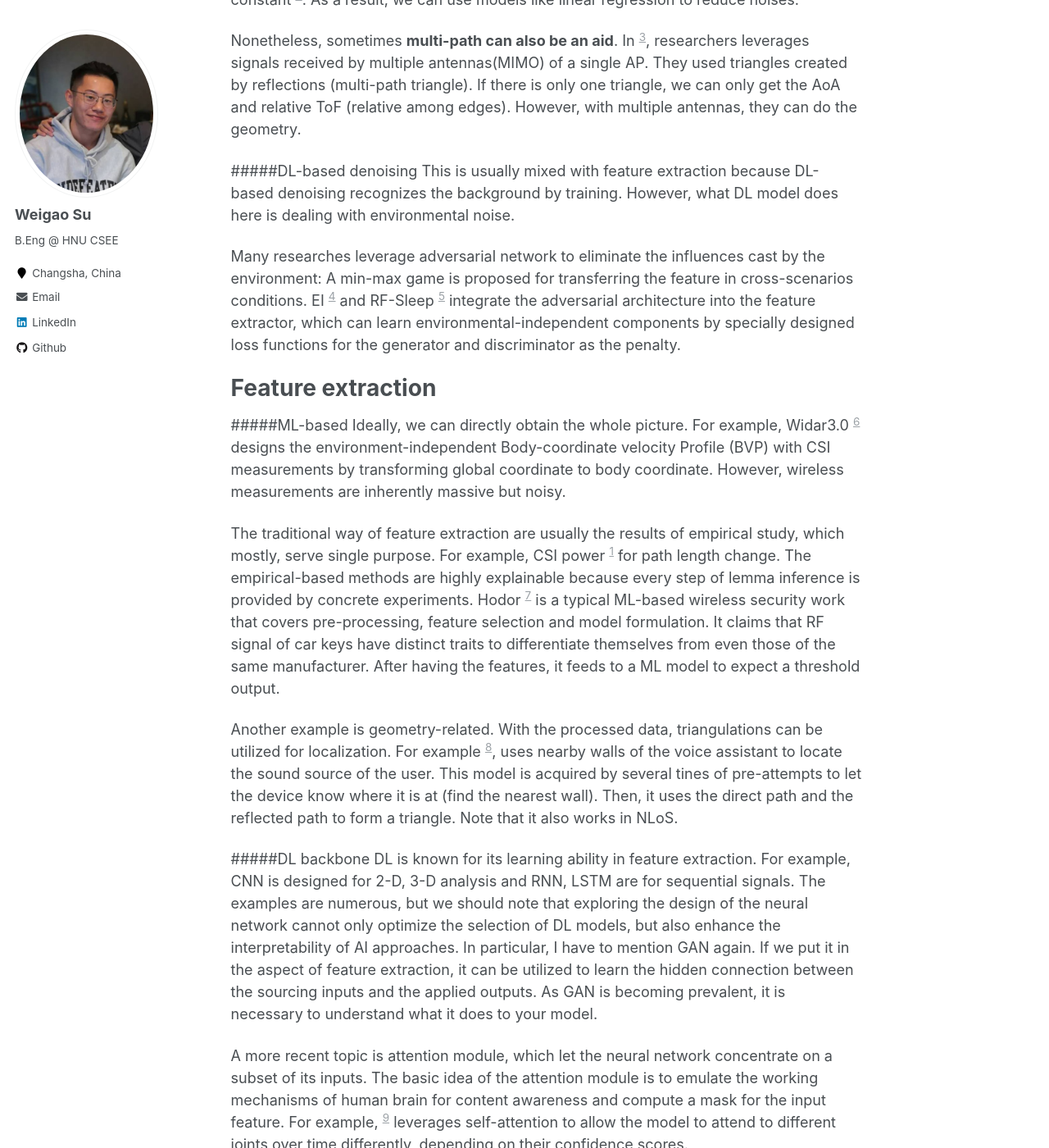
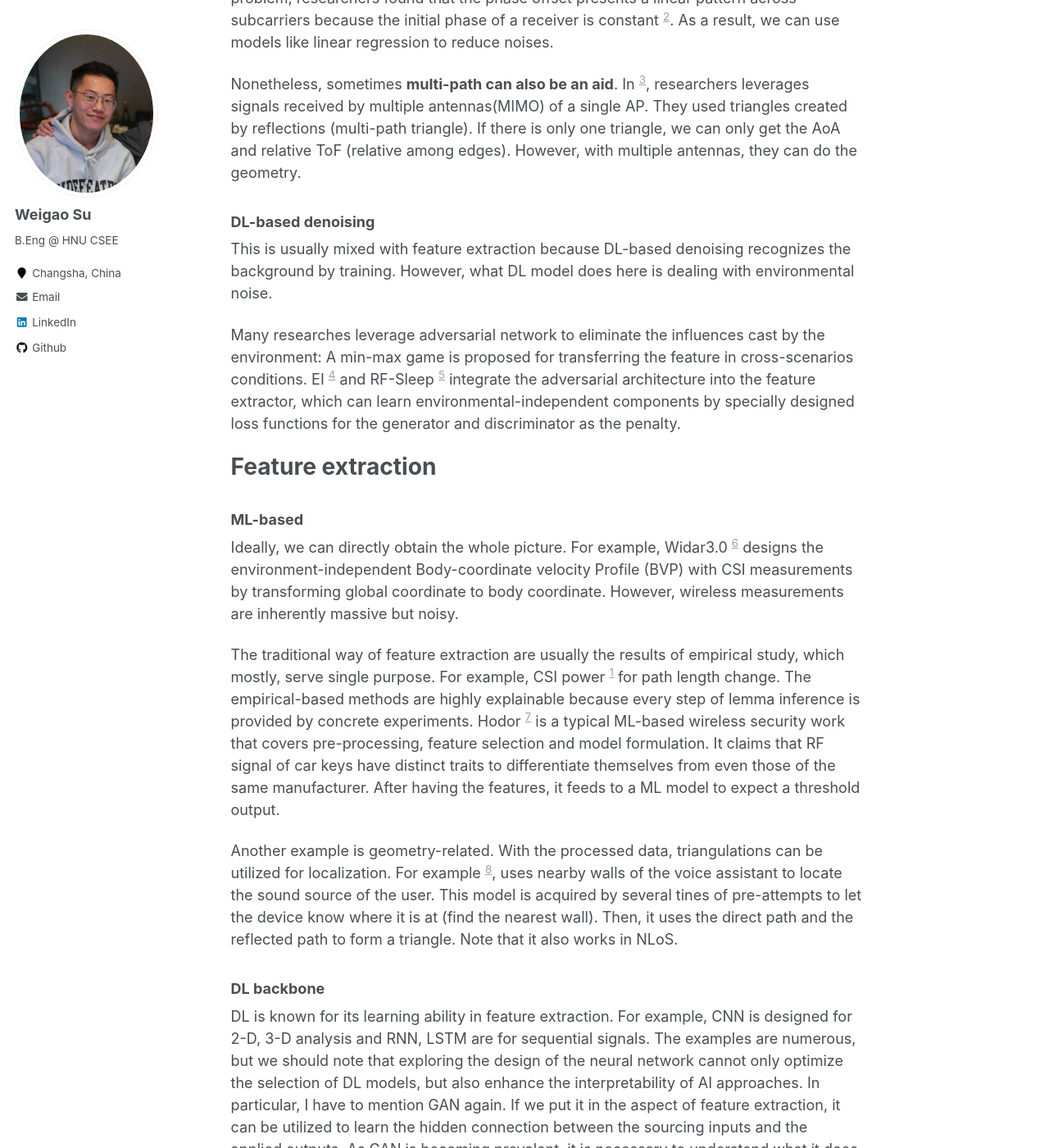
Before and after one commit to wegul/wegul.github.io, a Jekyll site: the page built from _posts/2020-12-10-Security.md, in a window 1280 px wide and 1400 px high, scrolled down 1012 px. Shown: the whole window at 82% size. Built offline with Jekyll 4.4.1, drawn with Linux system fonts in a browser that asks for light colours; some of the changed text lies outside the part shown.

Commit message:
Update 2020-12-10-Security.md

```diff
--- a/_posts/2020-12-10-Security.md
+++ b/_posts/2020-12-10-Security.md
@@ -26,12 +26,12 @@ Be that as it may, DL is not the cure-all. The  lack of interpretability makes s
 
 Pre-processing
 ===
-#####Model-based denoising
+### Model-based denoising
 For the classic multi-path problem, the simplest way to remove the offset is to compute the power of a received packet [^138]. But we lose ToF and AoA in this way. To address this problem, researchers found that the phase offset presents a linear pattern across subcarriers because the initial phase of a receiver is constant [^162]. As a result, we can use models like linear regression to reduce noises.
 
 Nonetheless, sometimes **multi-path can also be an aid**. In [^118], researchers leverages signals received by multiple antennas(MIMO) of a single AP. They used triangles created by reflections (multi-path triangle). If there is only one triangle, we can only get the AoA and relative ToF (relative among edges). However, with multiple antennas, they can do the geometry.
 
-#####DL-based denoising
+### DL-based denoising
 This is usually mixed with feature extraction because DL-based denoising recognizes the background by training. However, what DL model does here is dealing with environmental noise.
 
 Many researches leverage adversarial network to eliminate the influences cast by the environment: A min-max game is proposed for transferring the feature in cross-scenarios conditions. EI [^52] and RF-Sleep [^191] integrate the adversarial architecture into the feature extractor, which can learn environmental-independent components by specially designed loss functions for the generator and discriminator as the penalty.
@@ -40,7 +40,7 @@ Many researches leverage adversarial network to eliminate the influences cast by
 
 Feature extraction
 ===
-#####ML-based
+### ML-based
 Ideally, we can directly obtain the whole picture. For example, Widar3.0 [^194] designs the environment-independent Body-coordinate velocity Profile (BVP) with CSI measurements by transforming global coordinate to body coordinate. However, wireless measurements are inherently massive but noisy.
 
 The traditional way of feature extraction are usually the results of empirical study, which mostly, serve single purpose. For example, CSI power [^138] for path length change. The empirical-based methods are highly explainable because every step of lemma inference is provided by concrete experiments.  Hodor [^hodor] is a typical ML-based wireless security work that covers pre-processing, feature selection and model formulation. It claims that RF signal of car keys have distinct traits to differentiate themselves from even those of the same manufacturer. After having the features, it feeds to a ML model to expect a threshold output.
@@ -50,7 +50,7 @@ Another example is geometry-related. With the processed data, triangulations can
 
 
 
-#####DL backbone
+### DL backbone
 DL is known for its learning ability in feature extraction. For example, CNN is designed for 2-D, 3-D analysis and RNN, LSTM are for sequential signals. The examples are numerous, but we should note that exploring the design of the neural network cannot only optimize the selection of DL models, but also enhance the interpretability of AI approaches. In particular, I have to mention GAN again. If we put it in the aspect of feature extraction, it can be utilized to learn the hidden connection between the sourcing inputs and the applied outputs. As GAN is becoming prevalent, it is necessary to understand what it does to your model.
 
 A more recent topic is attention module, which let the neural network concentrate on a subset of its inputs.  The basic idea of the attention module is to emulate the working mechanisms of human brain for content awareness and compute a mask for the input feature. For example,  [^69] leverages self-attention to allow the model to attend to different joints over time differently, depending on their confidence scores.
```
